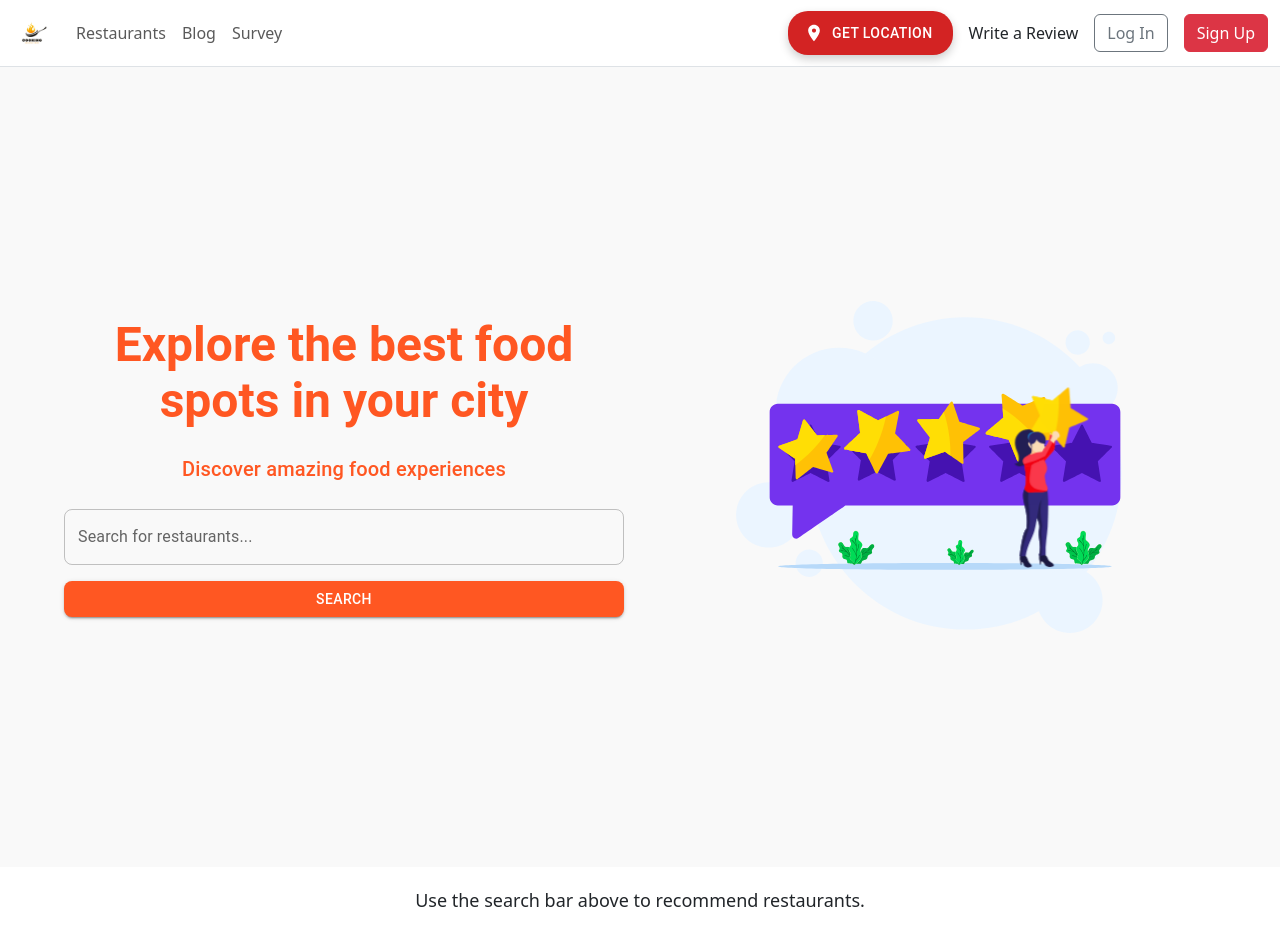
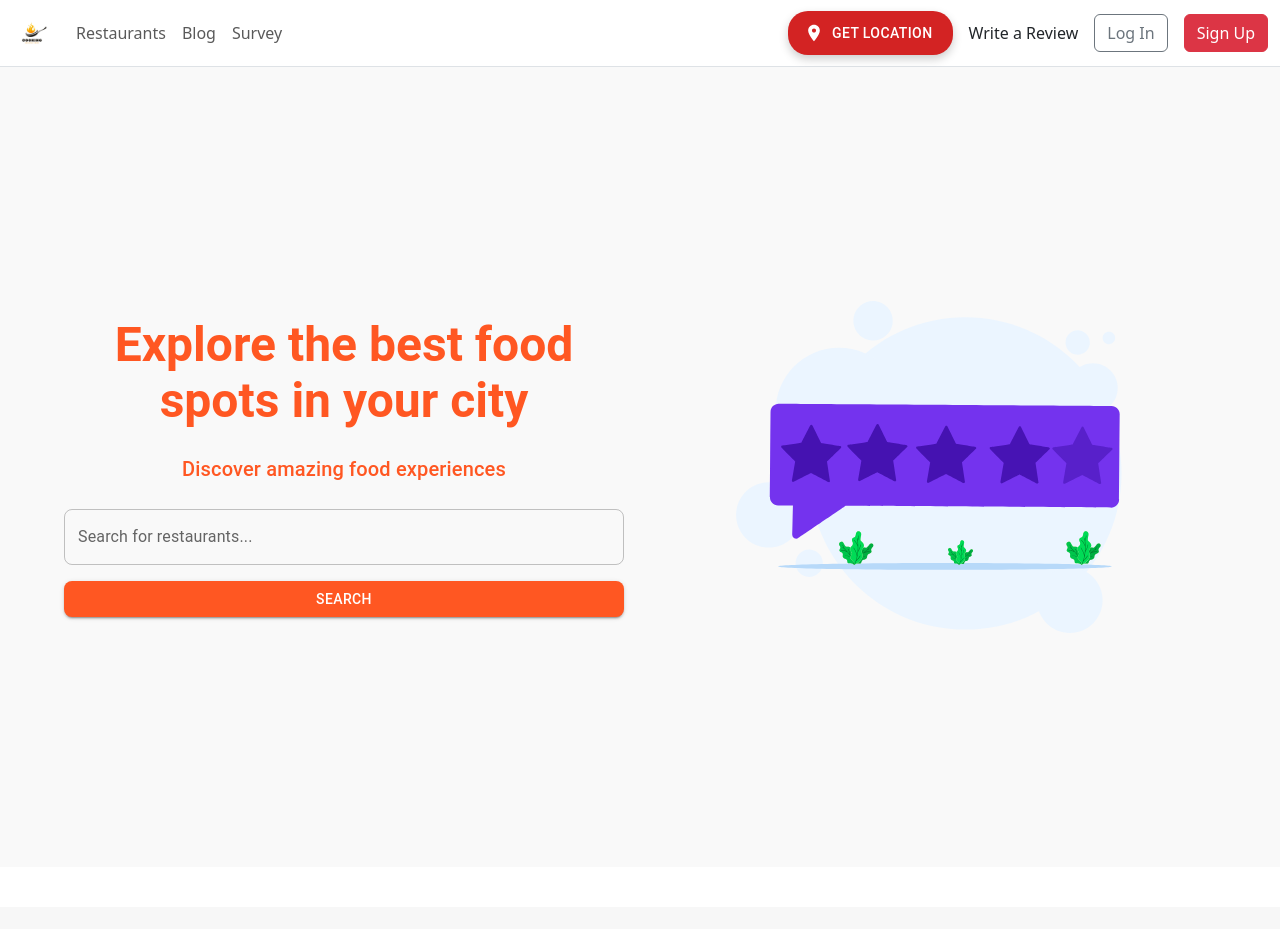
Before and after one commit to Maimoonakhan178/FYP, a React (Create React App) app: page / in a window 1280 px wide. Shown: the top 929 px of the page. Built offline with nearby package versions, Linux system fonts and the light colour scheme.

Commit message:
Remove the line 'USE SEARCH BAR FOR RECOMMENDATION'

```diff
--- a/src/App.js
+++ b/src/App.js
@@ -40,9 +40,7 @@ const App = () => {
                 <RestaurantCardSection searchQuery={searchQuery} />
               ) : (
                 <>
-                  <p style={{ textAlign: "center", margin: "20px 0", fontSize: "18px" }}>
-                    Use the search bar above to recommend restaurants.
-                  </p>
+
                   <RestaurantCardSection searchQuery="" />
                 </>
               )}
--- a/src/components/Hero Section/HeroSection.js
+++ b/src/components/Hero Section/HeroSection.js
@@ -27,7 +27,7 @@ const HeroSection = ({ onSearch }) => {
   useEffect(() => {
     const interval = setInterval(() => {
       setCurrentSlide((prevSlide) => (prevSlide + 1) % taglines.length); // Ensure correct cycling through slides
-    }, 4000); // Change slide every 4 seconds
+    }, 5000); // Change slide every 4 seconds
 
     return () => clearInterval(interval);
   }, [taglines.length]); // Only depend on the length of taglines
```
